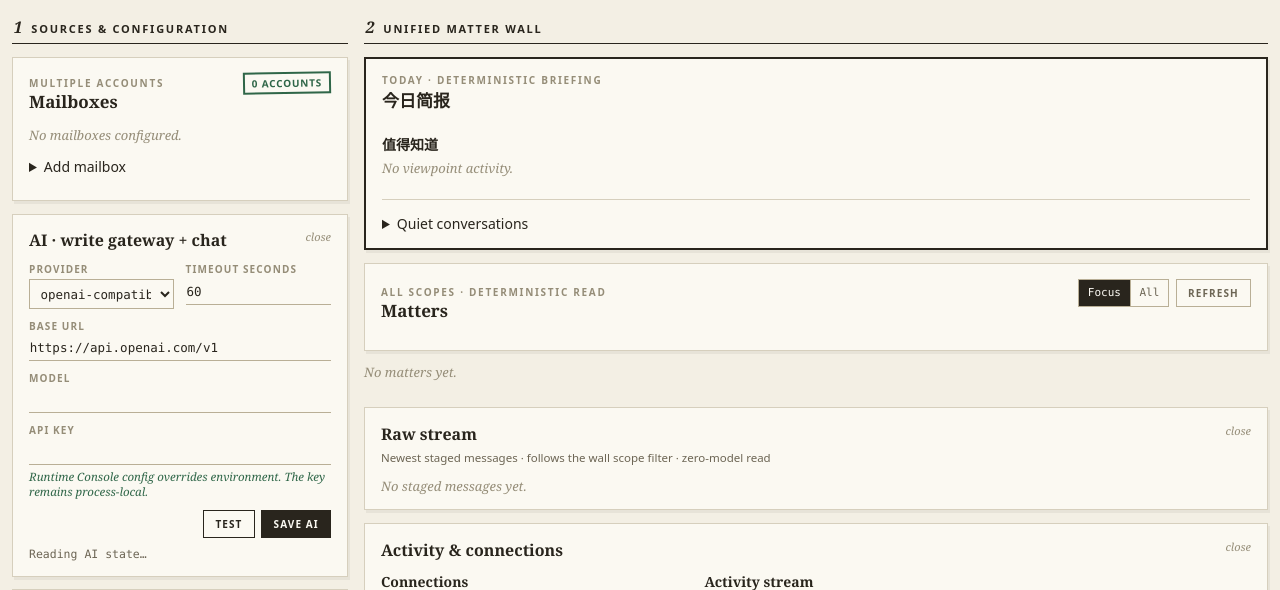
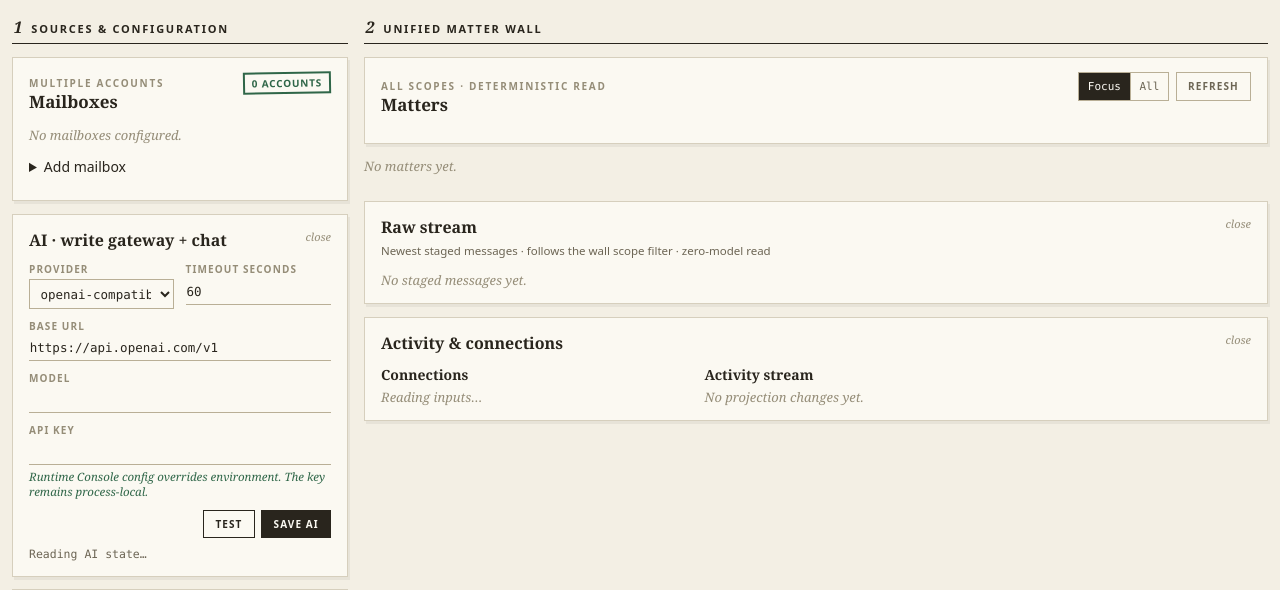
Before and after one commit to misshqiong/matterhorn, a Python web app: template src/matterhorn/templates/console.html.j2 in a window 1280 px wide. Shown: the part 112-702 px from the top of the page. Run offline with Jinja, Linux system fonts and the light colour scheme; the template is opened without the code that fills it, so the values that code supplies are empty.

Commit message:
console: retire the briefing surface from the first screen; fix CI
The page now leads with the core-project deck and the matters drawer.
/v1/console/brief keeps serving REST and mh brief. Also repairs the
template-presence tests the needs-me removal broke on CI — full suite
now runs locally before push, as it always should have.

Co-Authored-By: Claude Fable 5 <noreply@anthropic.com>

```diff
--- a/src/matterhorn/templates/console.html.j2
+++ b/src/matterhorn/templates/console.html.j2
@@ -264,8 +264,6 @@
     .today-entry strong, .today-entry span:last-child { display: block; white-space: nowrap; overflow: hidden; text-overflow: ellipsis; }
     .today-entry strong { margin: .15rem 0 .08rem; font: 700 12px var(--serif); }
     .today-entry span:last-child { color: var(--muted); font: 10.5px var(--mono); }
-    .brief-screen { border: 2px solid var(--ink); }
-    .brief-groups { display: grid; margin-top: .35rem; }
     .worth-knowing-lines { display: grid; gap: .3rem; padding: .55rem 0; border-bottom: 1px solid var(--rule); }
     .brief-group-line { display: grid; grid-template-columns: minmax(7rem, .45fr) auto minmax(10rem, 1.5fr); gap: .55rem; padding: .38rem 0; border-bottom: 1px solid var(--rule); align-items: baseline; }
     .brief-group-counts, .quiet-line { color: var(--faint); font: 10px var(--mono); }
@@ -603,12 +601,6 @@
 
       <section class="wall" aria-labelledby="wall-title">
         <div class="rail-head"><strong>2</strong><span>Unified matter wall</span></div>
-        <section class="sheet brief-screen" id="brief-screen" aria-labelledby="brief-title">
-          <div class="sheet-head"><div><p class="eyebrow">Today · deterministic briefing</p><h2 id="brief-title">今日简报</h2></div></div>
-          <div class="worth-knowing-lines"><strong>值得知道</strong><div id="brief-worth-knowing"><p class="empty">No viewpoint activity.</p></div></div>
-          <div class="brief-groups" id="brief-groups"></div>
-          <details class="quiet-fold" id="brief-quiet"><summary>Quiet conversations</summary><div id="brief-quiet-lines"></div></details>
-        </section>
         <section class="sheet">
           <div class="sheet-head">
             <div><p class="eyebrow">All scopes · deterministic read</p><h2 id="wall-title">Matters</h2></div>
@@ -896,42 +888,9 @@
       renderToday();
     }
 
-    async function loadBrief() {
-      state.brief = await api("/v1/console/brief");
-      state.briefFingerprint = JSON.stringify(state.brief);
-      renderBrief();
-    }
-
-    function renderBrief() {
-      // The needs_me lane still flows through the API; the strip left the
-      // first screen on 2026-08-06 (user: focus on core projects) until the
-      // self-mention noise filter lands.
-      const worthKnowing = state.brief.worth_knowing || [];
-      byId("brief-worth-knowing").innerHTML = worthKnowing.length
-        ? worthKnowing.map((item) => `<button type="button" class="brief-title" data-brief-scope="${escapeHtml(item.scope_id)}" data-brief-subject="${escapeHtml(item.subject_key)}">${escapeHtml(item.title)} · ${item.viewpoint_count} viewpoints · ${escapeHtml((item.distinct_speakers || []).join(", "))} · ${escapeHtml(compactTime(item.newest_viewpoint_at))}</button>`).join(" · ")
-        : '<p class="empty">No viewpoint activity.</p>';
-      byId("brief-groups").innerHTML = (state.brief.groups || []).map((group) => {
-        const counts = group.counts;
-        const matters = group.matters.map((matter) =>
-          `<button type="button" class="brief-title" data-brief-scope="${escapeHtml(matter.scope_id)}" data-brief-subject="${escapeHtml(matter.subject_key)}">${escapeHtml(matter.title)} · ${matter.descendants_completed}/${matter.descendants_total} 子目标${matter.unseen ? ` (${matter.unseen})` : ""}</button>`
-        ).join(" · ") || '<span class="empty">No activity.</span>';
-        return `<div class="brief-group-line"><strong>${escapeHtml(group.name)}</strong><span class="brief-group-counts">touched ${counts.touched} · completed ${counts.completed} · blocked ${counts.blocked}</span><span>${matters}</span></div>`;
-      }).join("");
-      const quiet = state.brief.quiet || [];
-      byId("brief-quiet-lines").innerHTML = quiet.length
-        ? quiet.map((item) => `<div class="quiet-line">${escapeHtml(item.group)} · ${escapeHtml(item.container_id)} · ${item.message_count} messages · ${item.distinct_authors} authors ${item.hot ? '<span class="hot-flag">hot</span>' : ""}</div>`).join("")
-        : '<p class="empty">No quiet conversations in the window.</p>';
-    }
-
-    async function pollBrief() {
-      const brief = await api("/v1/console/brief");
-      const fingerprint = JSON.stringify(brief);
-      if (fingerprint !== state.briefFingerprint) {
-        state.brief = brief;
-        state.briefFingerprint = fingerprint;
-        renderBrief();
-      }
-    }
+    // The briefing surface (needs_me strip, worth-knowing, group rollups)
+    // left the first screen on 2026-08-06 — user direction: the page leads
+    // with core projects. /v1/console/brief keeps serving REST and CLI.
 
     function streamPath() {
       return state.filter === "all"
@@ -1504,8 +1463,7 @@
         });
         await Promise.all([
           loadDetail(state.detail.scope_id, state.detail.subject_key),
-          loadMatters(),
-          loadBrief()
+          loadMatters()
         ]);
       } catch (error) {
         byId(errorId).innerHTML = `<div class="error-box">${escapeHtml(error.message)}</div>`;
@@ -1811,7 +1769,7 @@
       if (pollHub.inFlight) return;
       pollHub.inFlight = true;
       try {
-        await Promise.all([loadActivity(), loadConnections(), loadMailAccounts(), pollWall(), pollBrief(), pollRawStream(), pollAssetVersion()]);
+        await Promise.all([loadActivity(), loadConnections(), loadMailAccounts(), pollWall(), pollRawStream(), pollAssetVersion()]);
       } finally {
         pollHub.inFlight = false;
       }
@@ -1993,12 +1951,6 @@
         if (state.expandedRoots.has(key)) state.expandedRoots.delete(key);
         else state.expandedRoots.add(key);
         renderMatters();
-      }
-    });
-    byId("brief-screen").addEventListener("click", (event) => {
-      const target = event.target.closest("[data-brief-subject]");
-      if (target?.dataset.briefSubject) {
-        loadDetail(target.dataset.briefScope, target.dataset.briefSubject);
       }
     });
     byId("matter-list").addEventListener("toggle", (event) => {
@@ -2082,7 +2034,7 @@
     byId("correction-sender").value = localStorage.getItem("matterhorn.console.sender") || "";
     updateQueryFields();
     applyMailPreset();
-    Promise.all([loadScopes().then(() => loadReviews()), loadBrief(), loadMatters(), loadRawStream(), loadChatConfig(), loadMailAccounts(), loadActivity(), loadConnections()]).catch((error) => {
+    Promise.all([loadScopes().then(() => loadReviews()), loadMatters(), loadRawStream(), loadChatConfig(), loadMailAccounts(), loadActivity(), loadConnections()]).catch((error) => {
       byId("hub-state").className = "badge danger";
       byId("top-summary").textContent = error.message;
     });
```
Also changed, not shown: tests/test_insight.py (+4 -2 lines), tests/test_signals_brief.py (+4 -2 lines).
